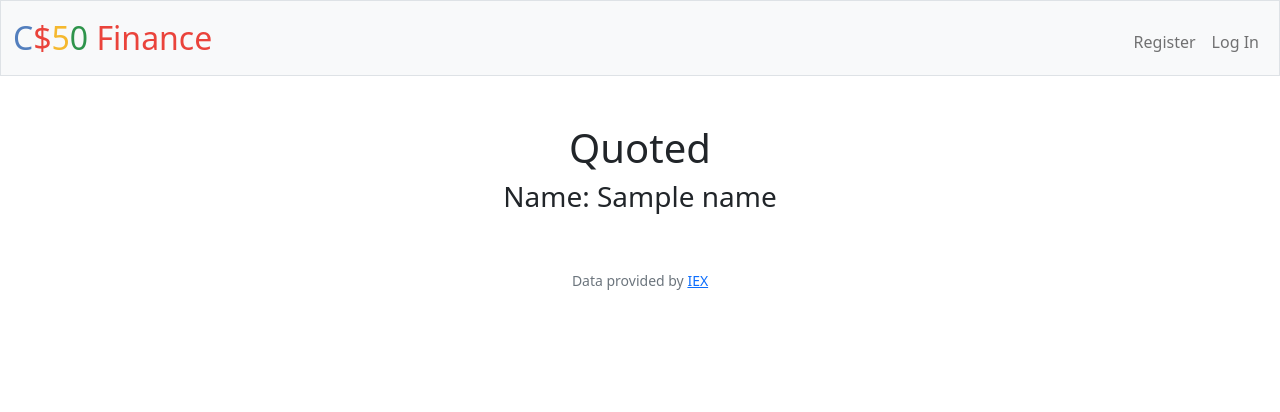
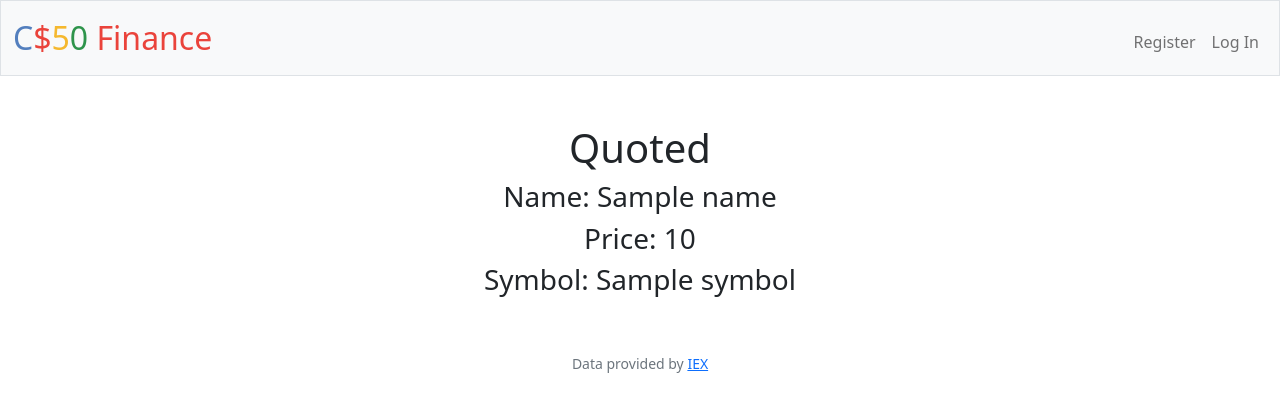
Before and after one commit to johnbull-eghianruwa/cs50x-assignments-and-finalProject, a Flask app: template finance/templates/quoted.html in a window 1280 px wide. Shown: the top 412 px of the page. Run offline with Flask 3, Linux system fonts and the light colour scheme; the template is opened without the code that fills it: most values are stand-ins (such as "Sample title", 1, 10 or a date in 2020); some libraries are stand-ins or nearby versions.

Commit message:
Sun, Sep 24, 2023, 10:12 PM +02:00

```diff
--- a/finance/templates/quoted.html
+++ b/finance/templates/quoted.html
@@ -7,4 +7,6 @@
 {% block main %}
     <h1>Quoted</h1>
     <h3>Name: {{ name }}</h3>
+    <h3>Price: {{ price }}</h3>
+    <h3>Symbol: {{ symbol }}</h3>
 {% endblock %}
```
